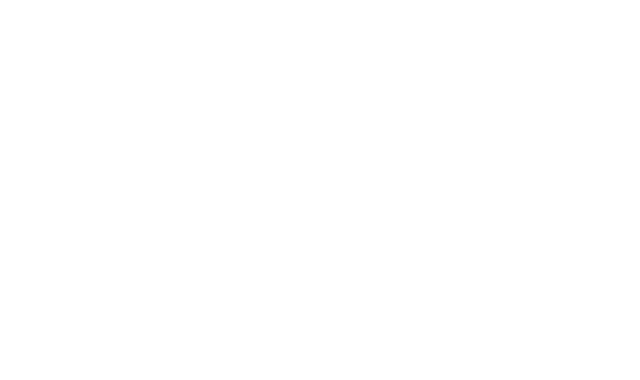
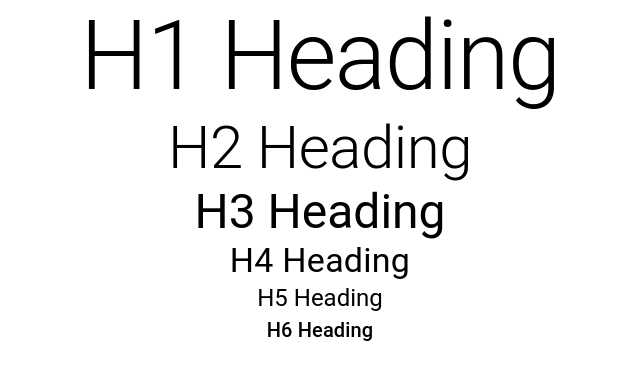
Before and after one commit to Dulatto/react-mui, a React (Create React App) app: page / in a window 1280 px wide. Shown: the top 380 px of the page, without its empty margins (320-960 px from the left). Built offline with nearby package versions, Linux system fonts and the light colour scheme.

Commit message:
mui typo size

```diff
--- a/src/App.tsx
+++ b/src/App.tsx
@@ -1,9 +1,10 @@
 import './App.css';
+import { MuiTypography } from './components/MuiTypography';
 
 function App() {
   return (
     <div className="App">
-
+     <MuiTypography />
     </div>
   );
 }
--- /dev/null
+++ b/src/components/MuiTypography.tsx
@@ -0,0 +1,14 @@
+import {Typography} from '@mui/material';
+
+export const MuiTypography = () => {
+  return (
+      <div>
+    <Typography variant='h1'> H1 Heading</Typography>
+    <Typography variant='h2'> H2 Heading</Typography>
+    <Typography variant='h3'> H3 Heading</Typography>
+    <Typography variant='h4'> H4 Heading</Typography>
+    <Typography variant='h5'> H5 Heading</Typography>
+    <Typography variant='h6'> H6 Heading</Typography>
+    </div>
+  )
+}
```
